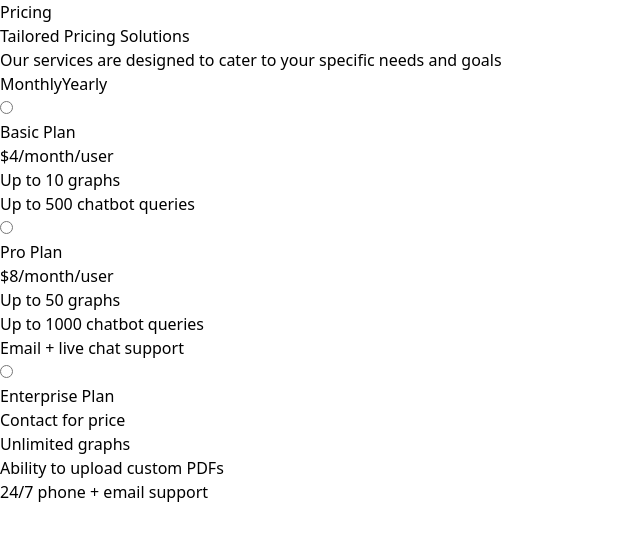
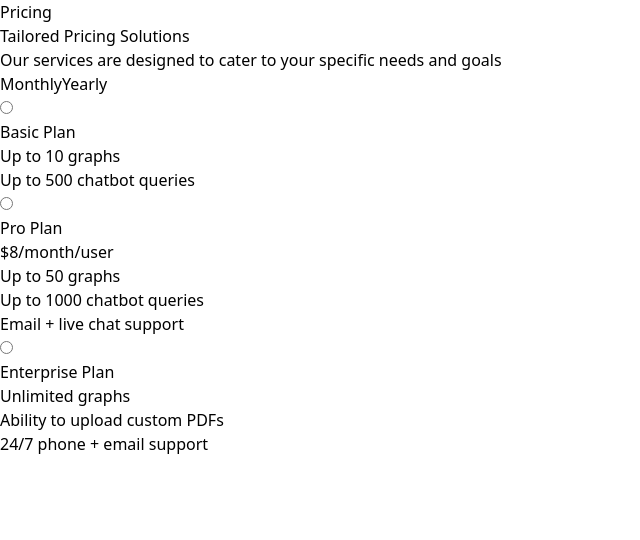
Before and after one commit to rohits-web03/genoshi.io, a React (Vite) app: page /pricing in a window 1280 px wide. Shown: the top 540 px of the page, without its empty margins (0-640 px from the left). Built offline with nearby package versions, Linux system fonts and the light colour scheme.

Commit message:
Added yearlyPrice(demo) along with monthly price

```diff
--- a/src/constants.ts
+++ b/src/constants.ts
@@ -3,13 +3,16 @@ export const plans = [
     {
       id: 'basic',
       planName: 'Basic Plan',
-      price: '$4/month/user',
+      monthlyPrice: '$4',   //per month per user
+      yearlyPrice:'$48',   //$4 per month * 12=$48/year/user
       features: ['Up to 10 graphs', 'Up to 500 chatbot queries'],
     },
     {
       id: 'pro',
       planName: 'Pro Plan',
       price: '$8/month/user',
+      monthlyPrice: '$8',   //per month per user
+      yearlyPrice:'$96',   //$8 per month * 12=$96/year/user
       features: [
         'Up to 50 graphs',
         'Up to 1000 chatbot queries',
@@ -19,7 +22,8 @@ export const plans = [
     {
       id: 'enterprise',
       planName: 'Enterprise Plan',
-      price: 'Contact for price',
+      monthlyPrice: 'Contact for price',
+      yearlyPrice: 'Contact for price',
       features: [
         'Unlimited graphs',
         'Ability to upload custom PDFs',
```
